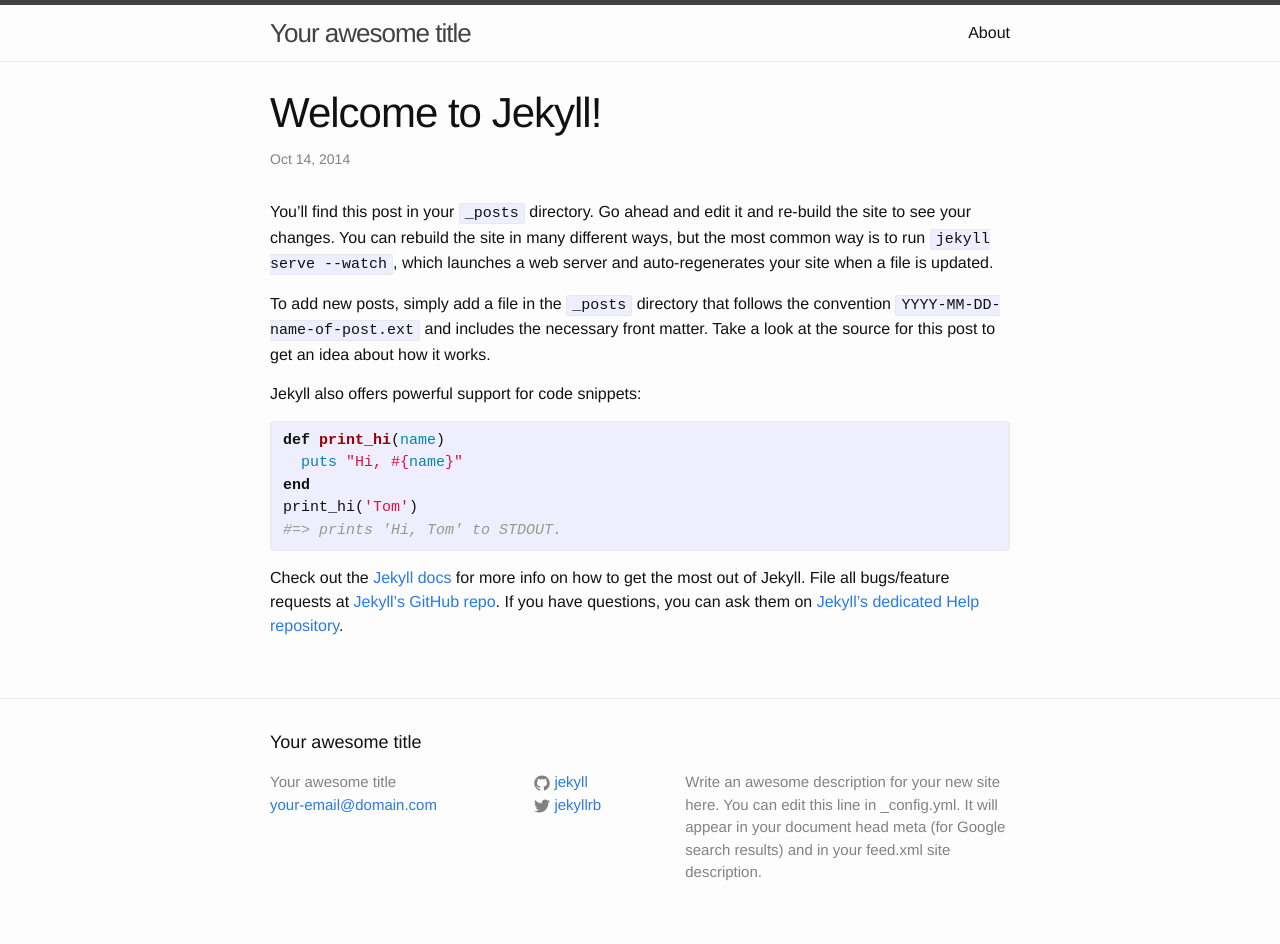
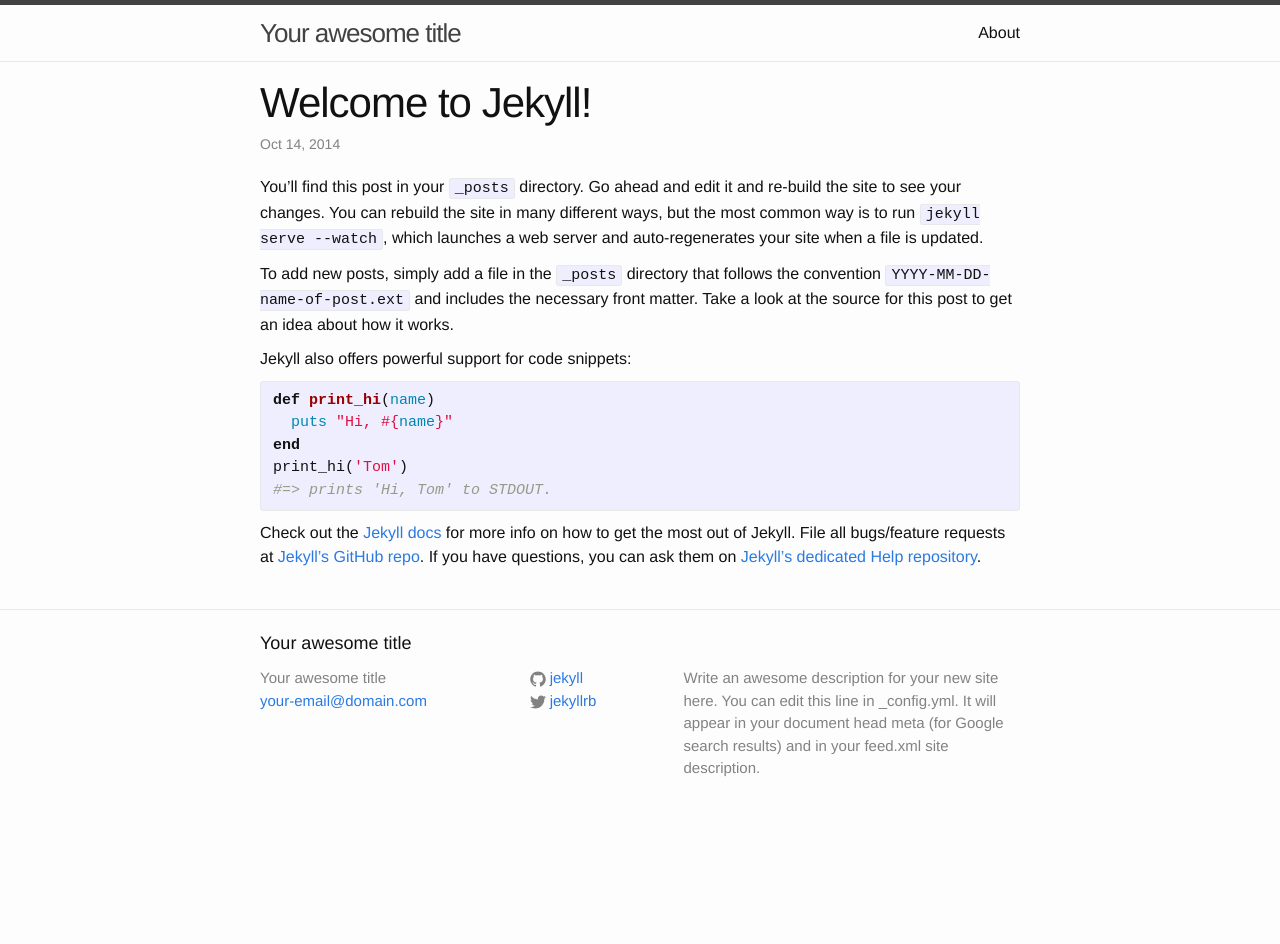
Before and after one commit to seifhaddad/old-portfolio, a Jekyll site: the page built from _posts/2014-10-14-welcome-to-jekyll.markdown, in a window 1280 px wide. Built offline with Jekyll 4.4.1, drawn with Linux system fonts in a browser that asks for light colours; after the commit the page ends 900 px from its top, so only the background shows below that.

```diff
--- a/css/main.scss
+++ b/css/main.scss
@@ -11,7 +11,7 @@ $base-font-size:   16px;
 $small-font-size:  $base-font-size * 0.875;
 $base-line-height: 1.5;
 
-$spacing-unit:     30px;
+$spacing-unit:     20px;
 
 $text-color:       #111;
 $background-color: #fdfdfd;
@@ -47,3 +47,7 @@ $on-laptop:        800px;
         "layout",
         "syntax-highlighting"
 ;
+
+.background{
+  size: 100px;
+}
```
Also changed, not shown: index.md (renamed from about.html, +2 -2 lines), blog.md (renamed from blog.html), img/index.html (added), img/seif.jpg (added).
